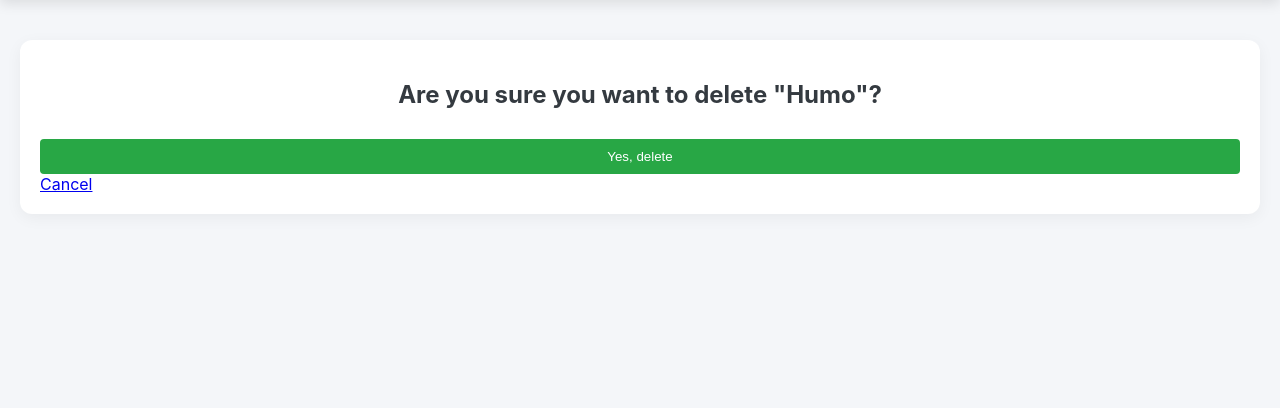
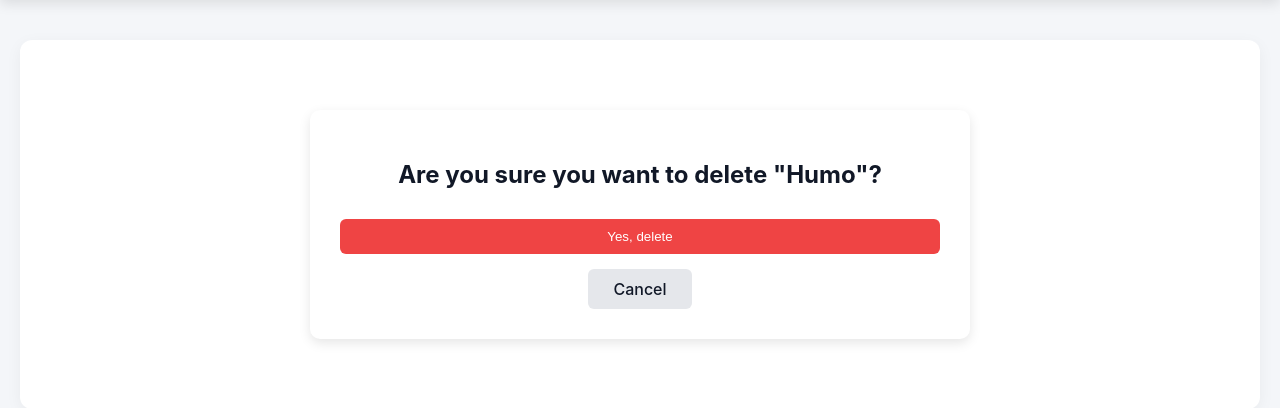
Before and after one commit to nijamila/project1, a Django app: page /en/wallets/1/delete/ in a window 1280 px wide. Shown: the part 84-492 px from the top of the page. Run offline with Django 5.2, Linux system fonts and the light colour scheme; a user stored in the database is signed in; data comes from the database, SQL or seed files in the repository.

Commit message:
Remove commented code and clean up HTML template

```diff
--- a/apps/wallets/templates/wallet/wallet_confirm_delete.html
+++ b/apps/wallets/templates/wallet/wallet_confirm_delete.html
@@ -3,10 +3,12 @@
 {% block title %}Delete Wallet{% endblock %}
 
 {% block content %}
-<h2>Are you sure you want to delete "{{ wallet.name }}"?</h2>
-<form method="post">
-  {% csrf_token %}
-  <button type="submit">Yes, delete</button>
-  <a href="{% url 'wallet_list' %}">Cancel</a>
-</form>
+<div style="max-width:600px; margin:50px auto; padding:30px; background:#fff; border-radius:10px; box-shadow:0 4px 12px rgba(0,0,0,0.1); text-align:center;">
+    <h2 style="color:#111827; margin-bottom:20px;">Are you sure you want to delete "<strong>{{ wallet.name }}</strong>"?</h2>
+    <form method="post" style="display:flex; justify-content:center; gap:15px; flex-wrap:wrap;">
+        {% csrf_token %}
+        <button type="submit" style="background-color:#ef4444; color:#fff; padding:10px 25px; border:none; border-radius:6px; font-weight:500; cursor:pointer; transition:0.2s;">Yes, delete</button>
+        <a href="{% url 'wallet_list' %}" style="background-color:#e5e7eb; color:#111827; padding:10px 25px; border-radius:6px; text-decoration:none; font-weight:500; transition:0.2s;">Cancel</a>
+    </form>
+</div>
 {% endblock %}
```
